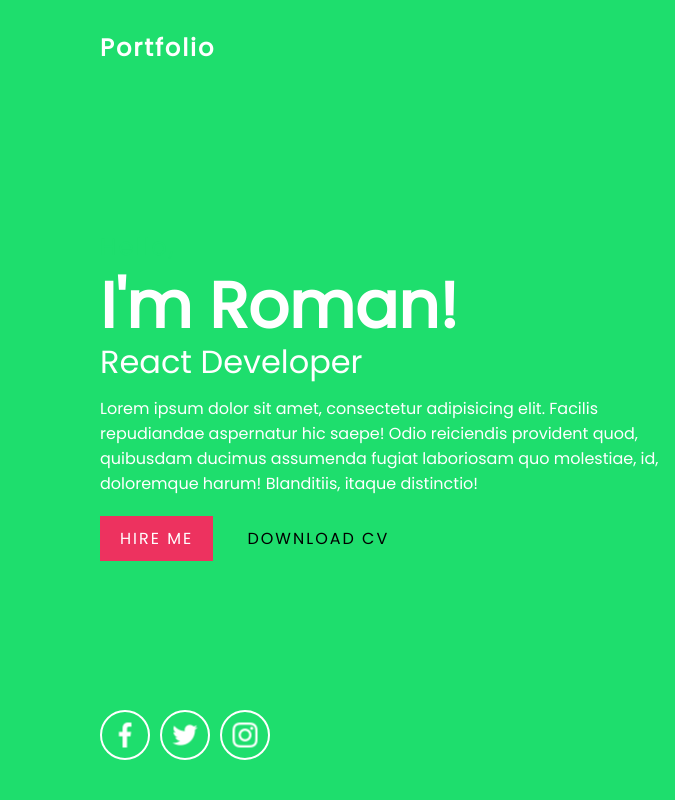
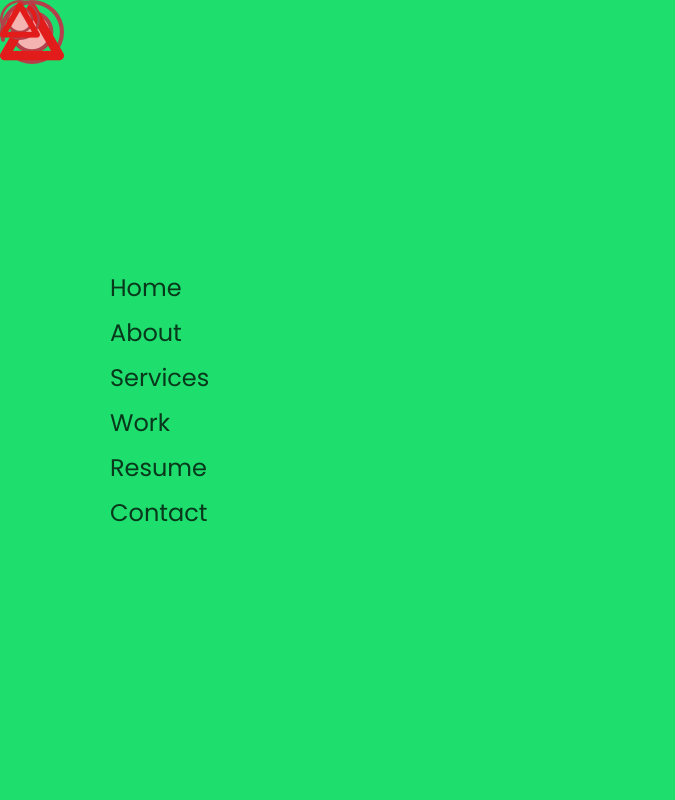
Before and after one commit to progroma1/Nice-portfolio, a plain HTML site: page index.html in a window 1280 px wide. Both pictures are taken after a click on the element 1165 px from the left and 47 px from the top of the page. Shown: the full height of the page, 0-675 px from the left. Drawn offline with Linux system fonts and the light colour scheme.

Commit message:
menu added

```diff
--- a/index.html
+++ b/index.html
@@ -32,6 +32,22 @@
 <li><a href="#"><img src="twitter.png" alt=""></a></li>
 <li><a href="#"><img src="instagram.png" alt=""></a></li>
     </ul>
+
+    <ul class="menu">
+        <li><a href="#">Home</a></li>
+        <li><a href="#">About</a></li>
+        <li><a href="#">Services</a></li>
+        <li><a href="#">Work</a></li>
+        <li><a href="#">Resume</a></li>
+        <li><a href="#">Contact</a></li>
+    </ul>
+
+
+    <img src="1.png" alt="" class="elements">
+    <img src="2.png" alt="" class="elements">
+    <img src="3.png" alt="" class="elements">
+    <img src="4.png" alt="" class="elements">
+
 </section>
 
 <script>
--- a/style.css
+++ b/style.css
@@ -53,6 +53,7 @@ header .logo {
     font-weight: 600;
     text-decoration: none;
     transition: 0.5s;
+    transform-origin: right;
 }
 
 header .toggle {
@@ -90,6 +91,7 @@ header .toggle.active {
     justify-content: flex-start;
     align-items: center;
     transition: 0.5s;
+    transform-origin: right;
 }
 
 .content .contentBx {
@@ -160,6 +162,7 @@ header .toggle.active {
     align-items: center;
     z-index: 2;
     transition: 0.5s;
+    transform-origin: right;
 }
 
 .sci li {
@@ -195,3 +198,65 @@ header .toggle.active {
 .sci li:hover a img {
     filter: invert(0);
 }
+
+.banner.active .sci,
+.banner.active .content,
+.banner.active .logo
+ {
+transform:scale(0);
+transform-origin: left;
+
+}
+
+
+.menu {
+    position: fixed;
+    top: 0;
+    left: 0;
+    width: 100%;
+    height: 100%;
+    display: flex;
+    justify-content: center;
+    align-items: flex-start;
+    flex-direction: column;
+    padding-left: 100px;
+    transition: 0.5s;
+    z-index: 2;
+    visibility: hidden;
+    opacity: 0;
+}
+
+.banner.active .menu {
+    visibility: visible;
+    opacity: 1;
+}
+
+.menu li {
+    list-style: none;
+}
+
+.menu li  a {
+    display: inline-block;
+    color: #08381b;
+    text-decoration: none;
+    font-size: 1.5em;
+    padding: 5px 10px;
+    transition: 0.2s ease-in-out;
+}
+
+.menu li a:hover {
+    letter-spacing: 6px;
+    background: #fff;
+    color: #161a23;
+}
+
+.elements {
+    position: absolute;
+    top: 0;
+    left: 0;
+    /*width: 100%;
+    /*height: 100%;*/
+    object-fit: cover;
+    transition: 0.2s;
+    pointer-events: none;
+}
```
Also changed, not shown: 1.png (added), 2.png (added), 3.png (added), 4.png (added).
